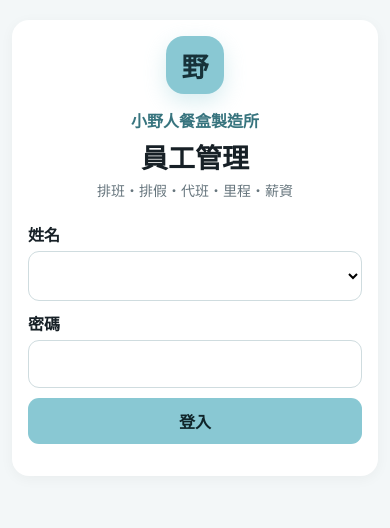
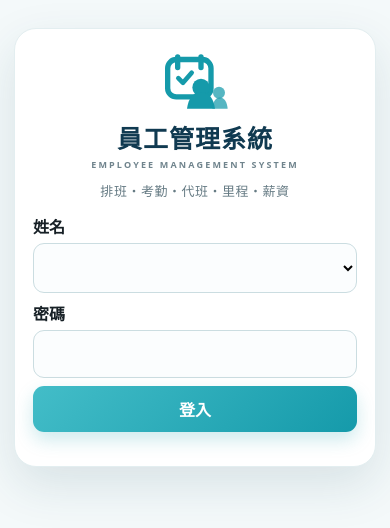
Before and after one commit to a0980778082-coder/savage-staff-app, a plain HTML site: page index.html in a window 390 px wide. Drawn offline with Linux system fonts and the light colour scheme; no server answers.

Commit message:
加入圖片

```diff
--- a/index.html
+++ b/index.html
@@ -13,7 +13,7 @@
       appId: "85f48a6b-7c6b-4013-a74d-aa59d3f94a4f",
       serviceWorkerPath: "OneSignalSDKWorker.js",
       serviceWorkerParam: {
-        scope: "/savage-staff-system/"
+        scope: "/savage-staff-app/"
       },
       notifyButton: {
         enable: true
@@ -27,14 +27,26 @@
 <meta name="theme-color" content="#89c8d3">
 <meta name="apple-mobile-web-app-capable" content="yes">
 <meta name="apple-mobile-web-app-status-bar-style" content="default">
-<meta name="apple-mobile-web-app-title" content="小野人員工">
+<meta name="apple-mobile-web-app-title" content="員工管理">
+<link rel="apple-touch-icon" href="icons/icon-180.png">
 <meta charset="utf-8"><meta name="viewport" content="width=device-width,initial-scale=1,viewport-fit=cover">
-<title>小野人員工系統</title><link rel="stylesheet" href="style.css?v=20260818-app-v1">
+<title>員工管理系統</title><link rel="stylesheet" href="style.css?v=20260819-app-v2">
 </head>
 <body>
 <main class="shell">
 <section id="loginView" class="card login">
-<div class="app-mark">野</div><div class="brand">小野人餐盒製造所</div><h1>員工管理</h1><p class="login-subtitle">排班・排假・代班・里程・薪資</p>
+<div class="login-logo" aria-label="員工管理系統 Logo">
+  <svg viewBox="0 0 120 96" role="img" aria-hidden="true">
+    <rect x="19" y="15" width="65" height="56" rx="13" fill="none" stroke="currentColor" stroke-width="8"/>
+    <path d="M34 11v16M69 11v16" stroke="currentColor" stroke-width="8" stroke-linecap="round"/>
+    <path d="m35 43 7 7 13-15" fill="none" stroke="currentColor" stroke-width="7" stroke-linecap="round" stroke-linejoin="round"/>
+    <circle cx="69" cy="57" r="13" fill="currentColor"/>
+    <path d="M48 89c2-17 10-25 21-25s19 8 21 25" fill="currentColor"/>
+    <circle cx="96" cy="65" r="9" fill="currentColor" opacity=".72"/>
+    <path d="M86 89c1-11 5-17 11-17 7 0 11 6 12 17" fill="currentColor" opacity=".72"/>
+  </svg>
+</div>
+<h1>員工管理系統</h1><div class="login-english">EMPLOYEE MANAGEMENT SYSTEM</div><p class="login-subtitle">排班・考勤・代班・里程・薪資</p>
 <label>姓名<select id="loginName"></select></label>
 <label>密碼<input id="loginPin" type="password" inputmode="numeric"></label>
 <button id="loginBtn" class="primary">登入</button><p id="loginMsg" class="danger"></p>
@@ -179,5 +191,5 @@
     <p id="statusMessage">正在確認帳號資料，請稍候…</p>
   </div>
 </div>
-<script src="config.js"></script><script src="app.js?v=20260818-app-v1"></script>
+<script src="config.js"></script><script src="app.js?v=20260819-app-v2"></script>
 </body></html>
--- a/style.css
+++ b/style.css
@@ -129,3 +129,25 @@ body{min-height:100dvh;padding-top:env(safe-area-inset-top);-webkit-tap-highligh
   .salary-total{font-size:21px}
 }
 @media(min-width:721px){.tab-icon{display:none}}
+
+
+/* ===== 員工管理 App V2：商用品牌 / iPhone 登入頁 ===== */
+body{background:radial-gradient(circle at 8% 7%,#d9f0f3 0 12%,transparent 28%),radial-gradient(circle at 95% 82%,#d5eef2 0 13%,transparent 29%),#f4f9fa}
+.login{max-width:390px;margin:clamp(24px,7vh,68px) auto;padding:24px 22px 22px;border:1px solid #e3eef0;box-shadow:0 18px 48px #174a5520}
+.login-logo{width:92px;height:74px;margin:0 auto 8px;color:#159aaa}
+.login-logo svg{width:100%;height:100%;display:block}
+.login h1{font-size:28px;letter-spacing:.04em;margin:2px 0 3px;color:#103a51}
+.login-english{font-size:9px;letter-spacing:.24em;color:#70848d;font-weight:800;margin-bottom:10px}
+.login-subtitle{font-size:13px;letter-spacing:.04em;margin:0 0 18px;color:#667b84}
+.login .primary{background:linear-gradient(135deg,#43bdc8,#159aaa);color:white;box-shadow:0 8px 18px #159aaa35}
+.login input,.login select{background:#fbfdfe;border-color:#cbdde1}
+@media(max-width:480px){
+ body{background:#f4f9fa}
+ .shell{padding-left:14px;padding-right:14px}
+ .login{margin:18px auto 0;max-width:100%;padding:20px 18px 18px;border-radius:22px}
+ .login-logo{width:80px;height:65px;margin-bottom:5px}
+ .login h1{font-size:25px}
+ .login-subtitle{margin-bottom:14px}
+ .login label{margin:8px 0}
+ .login input,.login select{min-height:48px}
+}
```
Also changed, not shown: icons/icon-180.png (added), icons/icon-192.png (added), icons/icon-512.png (added), manifest.json.
